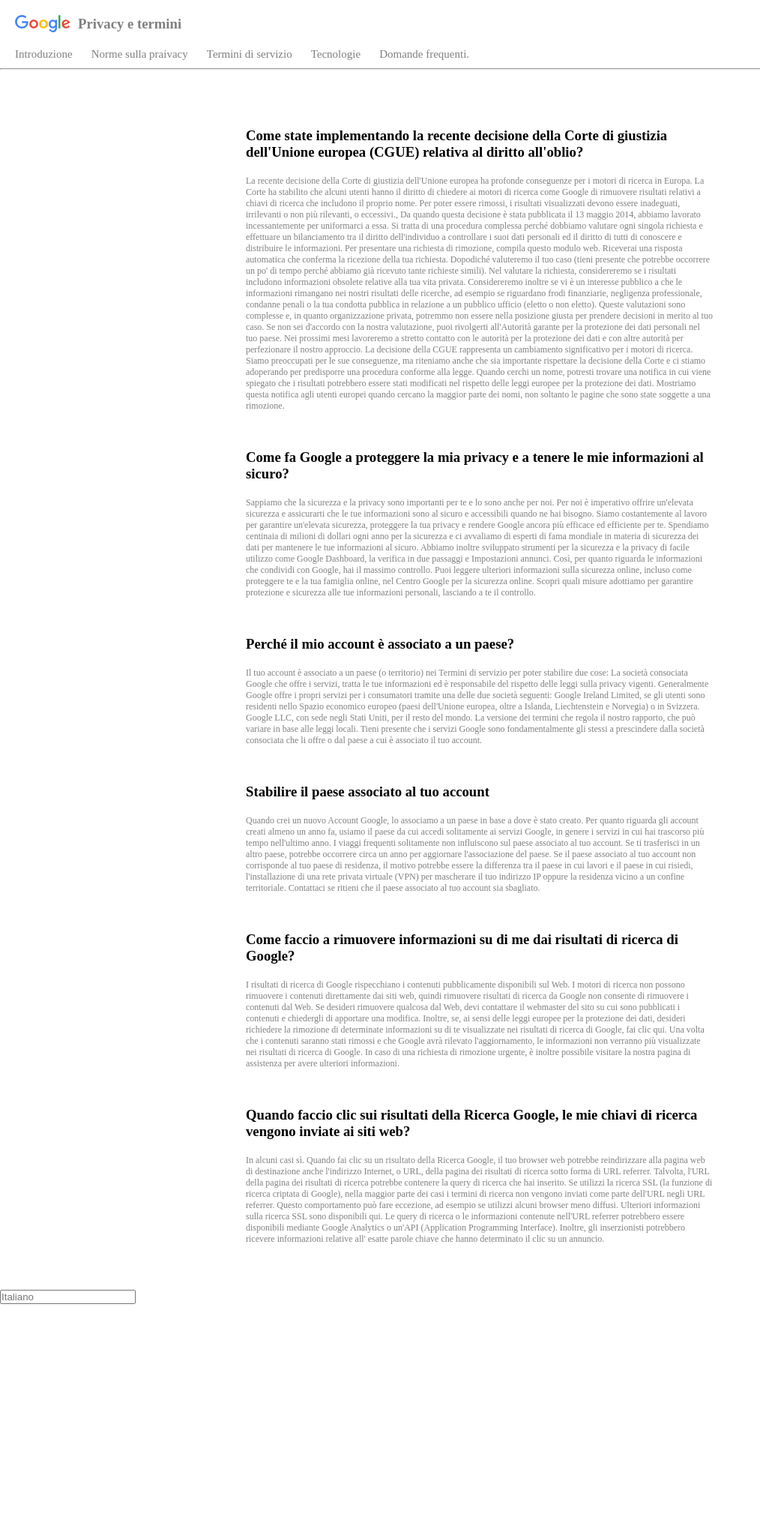
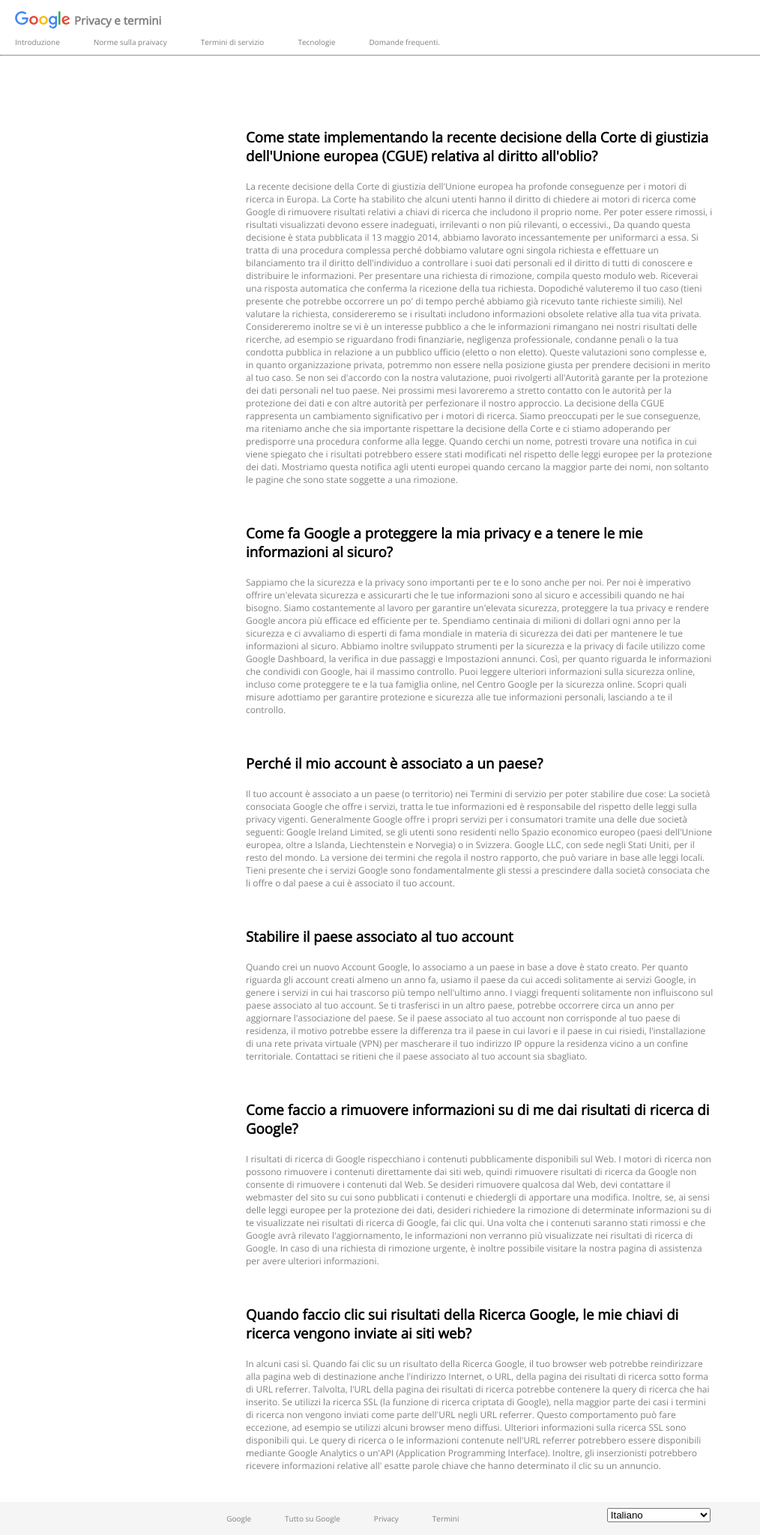
Before and after one commit to IlarioCocco/php-google-faq, a PHP site: page / in a window 1280 px wide. Shown: the whole page at 75% size, without its empty margins (0-1014 px from the left). Before the commit the page ends 1739 px from the top, so only its background shows below. Run offline with PHP 8.4, Linux system fonts and the light colour scheme.

Commit message:
end commit debug exc

```diff
--- a/css/style.css
+++ b/css/style.css
@@ -2,6 +2,11 @@
     box-sizing: border-box;
     margin: 0;
     padding: 0;
+}
+
+body{
+    font-family: 'Open Sans',
+    sans-serif;
 }
 
 .boxHeader {
@@ -9,25 +14,29 @@
 }
 
 .logo {
-    padding: 20px;
+    padding-top: 15px;
+    padding-left: 20px;
     display: flex;
     align-items: center;
+
 }
 
 .privacy {
-    padding-left: 10px;
+    padding-left: 5px;
     color: grey;
+    font-size: 15px;
 
 }
 
 .listato, li {
     list-style-type: none;
     display: flex;
-    padding-bottom: 5px;
-    margin-right: 15px;
-    margin-left: 10px;
+    padding: 5px;
+    margin-right: 30px;
+    margin-left: 5px;
     color: grey;
-    font-size: 15px;
+    font-size: 10px;
+    cursor: pointer;
 }
 
 .page {
@@ -45,3 +54,24 @@
 .titolo {
     margin-top: 50px;
 }
+
+.sectionFooter {
+    padding: 5px;
+    display: flex;
+    justify-content: space-evenly;
+    background-color: rgb(245, 245, 245);
+    max-width: 100%;
+    margin: auto;
+}
+
+.input {
+    padding-right: 60px;
+}
+
+.leftList {
+    margin-left: 150px;
+}
+
+.inputRight{
+    margin-right: 200px;
+}
--- a/index.php
+++ b/index.php
@@ -80,6 +80,11 @@ $faqsSei = [
     <meta http-equiv="X-UA-Compatible" content="IE=edge">
     <meta name="viewport" content="width=device-width, initial-scale=1.0">
     <link rel="stylesheet" href="css/style.css">
+    <!-- font google Open Sans -->
+    <link rel="preconnect" href="https://fonts.googleapis.com">
+    <link rel="preconnect" href="https://fonts.gstatic.com" crossorigin>
+    <link href="https://fonts.googleapis.com/css2?family=Open+Sans:wght@300&display=swap" rel="stylesheet">
+    <!-- font google Open Sans -->
     <title>Document</title>
 </head>
 
@@ -186,18 +191,24 @@ $faqsSei = [
     </main>
 
     <footer>
-        <div>
-            <div>
-                <ul>
-                    <li></li>
-                    <li></li>
-                    <li></li>
-                    <li></li>
+        <div class="sectionFooter">
+            <div class="leftList">
+                <ul class="listato">
+                    <li>Google</li>
+                    <li>Tutto su Google</li>
+                    <li>Privacy</li>
+                    <li>Termini</li>
                 </ul>
             </div>
 
-            <div>
-                <input type="text" placeholder="Italiano">
+            <div class="inputRight">
+                <select class="input">
+                    <label>
+                        <option value="Italiano">Italiano</option>
+                        <option value="Inglese">Inglese</option>
+                        <option value="Francese">Francese</option>
+                    </label>
+                </select>
             </div>
         </div>
 
```
